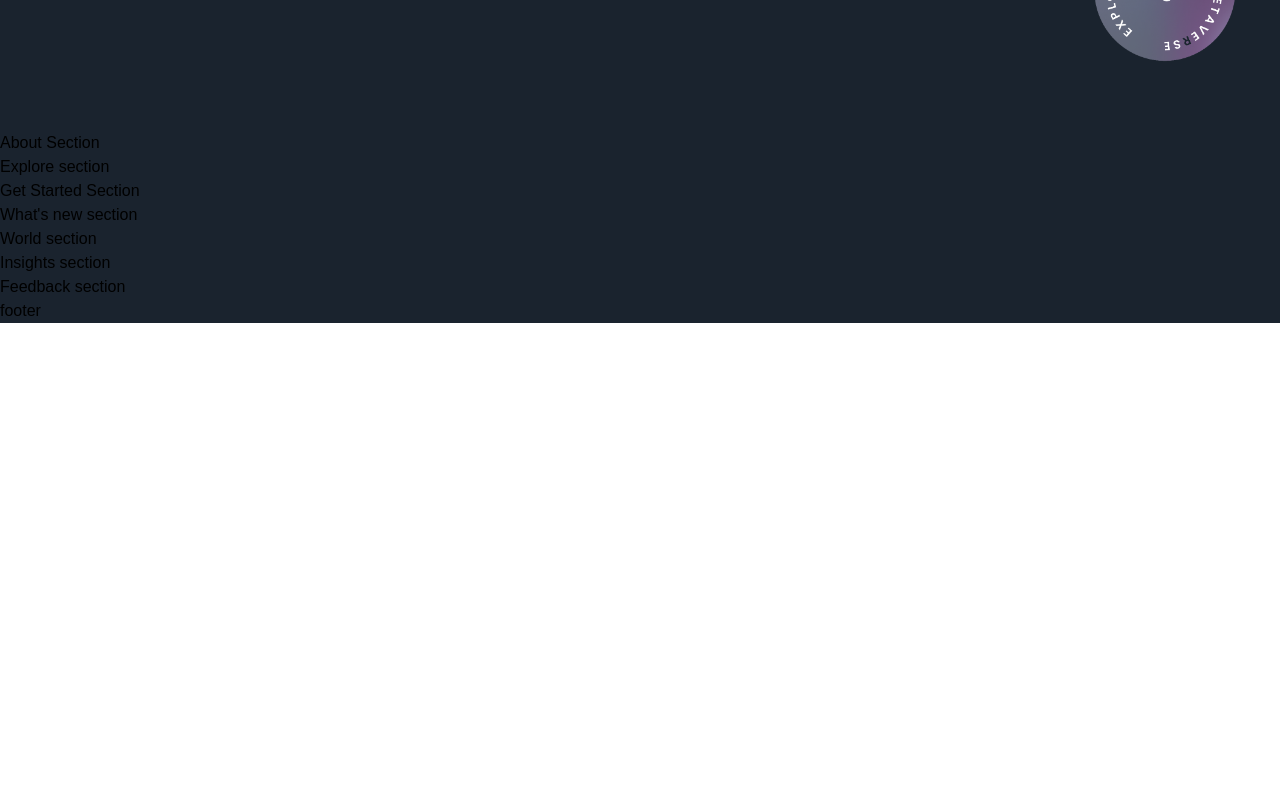
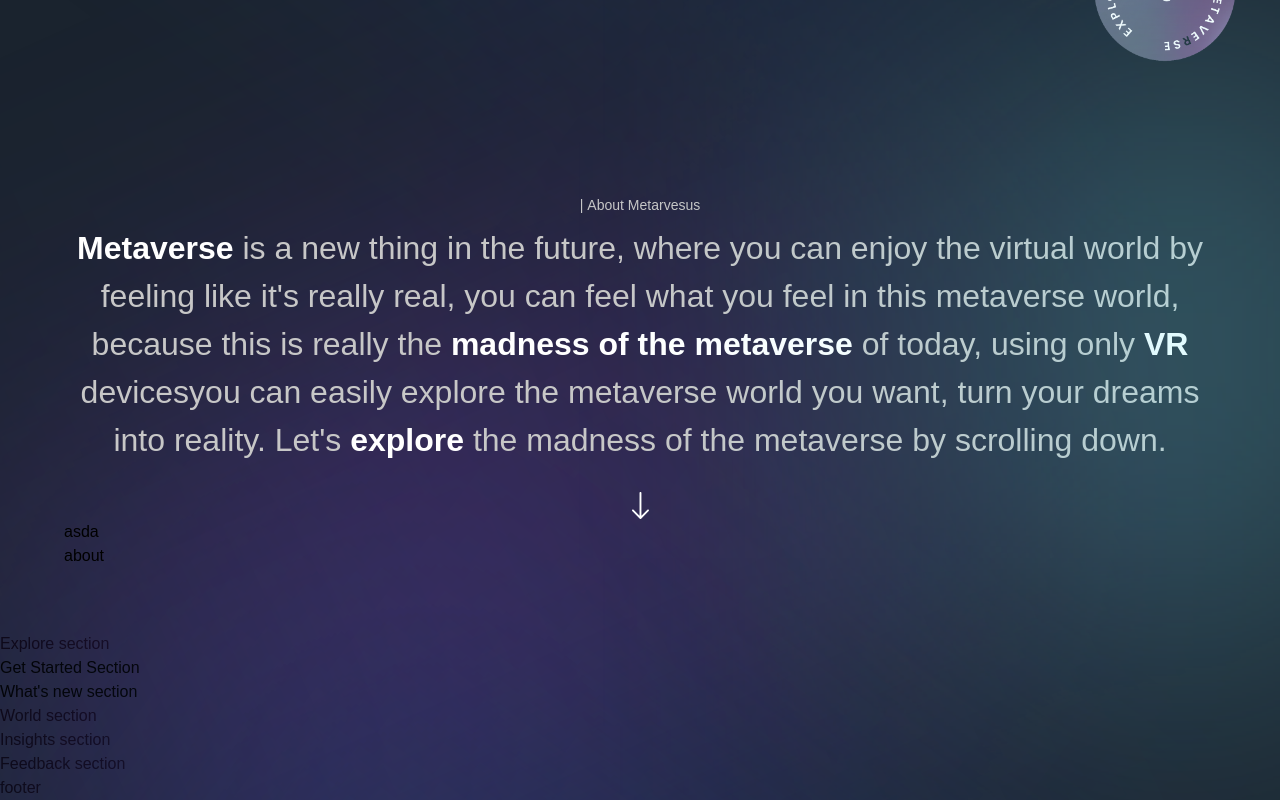
Before and after one commit to Nelson-DevStack/metaverso, a Next.js app: page / in a window 1280 px wide. Shown: the part 973-1773 px from the top of the page. Before the commit the page ends 1296 px from the top, so only its background shows below. Built offline with nearby package versions, Linux system fonts and the light colour scheme; a web font is replaced by a local one.

Commit message:
dev1.0.5: About Section

```diff
--- a/app/page.tsx
+++ b/app/page.tsx
@@ -20,13 +20,22 @@
     <main className="bg-primary-black overflow-hidden">
       <Navbar />
       <Hero />
+      <div className="relative">
         <About />
+        <div className="gradient-03 z-0" />
         <Explore />
+      </div>
+      <div className="relative">
         <GetStarted />
+        <div className="gradient-04 z-0" />
         <WhatsNew />
+      </div>
       <World />
+      <div>
         <Insights />
+        <div className="gradient-04 z-0" />
         <Feedback />
+      </div>
       <Footer />
     </main>
   );
--- a/components/CustomTexts.tsx
+++ b/components/CustomTexts.tsx
@@ -1,7 +1,28 @@
 'use client';
 
+import { motion } from 'framer-motion';
 import React from 'react';
 
-export const TypingText = () => <p>Typing Text</p>;
+import { textContainer, textVariant2 } from '../utils/motion';
 
-export const TitleText = () => <h2>Title Text</h2>;
+type TextsProps = {
+  title: string;
+  textStyles: string;
+};
+
+export const TypingText = ({ title, textStyles }: TextsProps) => (
+  <motion.p
+    variants={textContainer}
+    className={`font-normal text-[14px] text-secondary-white ${textStyles}`}
+  >
+    {Array.from(title).map((letter) => (
+      <motion.span variants={textVariant2} key={letter}>
+        {letter === ' ' ? '\u00A0' : letter}
+      </motion.span>
+    ))}
+  </motion.p>
+);
+
+export const TitleText = ({ title, textStyles }: TextsProps) => (
+  <h2 className={`${textStyles}`}>{title}</h2>
+);
--- a/sections/About.tsx
+++ b/sections/About.tsx
@@ -1,7 +1,52 @@
 'use client';
 
+import { motion } from 'framer-motion';
 import React from 'react';
 
-const About = () => <section>About Section</section>;
+import { TypingText } from '../components';
+import styles from '../styles';
+import { fadeIn, staggerContainer } from '../utils/motion';
+
+const About = () => (
+  <section className={`${styles.paddings} relative z-10`}>
+    <div className="gradient-02 z-0" />
+    <motion.div
+      variants={staggerContainer}
+      initial="hidden"
+      whileInView="show"
+      viewport={{ once: false, amount: 0.25 }}
+      className={`${styles.innerWidth} mx-auto ${styles.flexCenter} flex-col`}
+    >
+      <TypingText title="| About Metarvesus" textStyles="text-center" />
+
+      <motion.p
+        variants={fadeIn('up', 'tween', 0.2, 1)}
+        className="mt-[8px] font-normal sm:text-[32px] text-[20px] text-center text-secondary-white"
+      >
+        <span className="font-extrabold text-white">Metaverse</span> is a new
+        thing in the future, where you can enjoy the virtual world by feeling
+        like it's really real, you can feel what you feel in this metaverse
+        world, because this is really the{' '}
+        <span className="font-extrabold text-white">
+          madness of the metaverse
+        </span>{' '}
+        of today, using only{' '}
+        <span className="font-extrabold text-white">VR</span> devicesyou can
+        easily explore the metaverse world you want, turn your dreams into
+        reality. Let's{' '}
+        <span className="font-extrabold text-white">explore</span> the madness
+        of the metaverse by scrolling down.
+      </motion.p>
+      <motion.img
+        variants={fadeIn('up', 'tween', 0.3, 1)}
+        src="/arrow-down.svg"
+        alt="arrow down"
+        className="w-[18px] h-[28px] object-contain mt-[28px]"
+      />
+    </motion.div>
+    <p>asda</p>
+    about
+  </section>
+);
 
 export default About;
```
Lines whose indentation alone changed are shown as unchanged.
